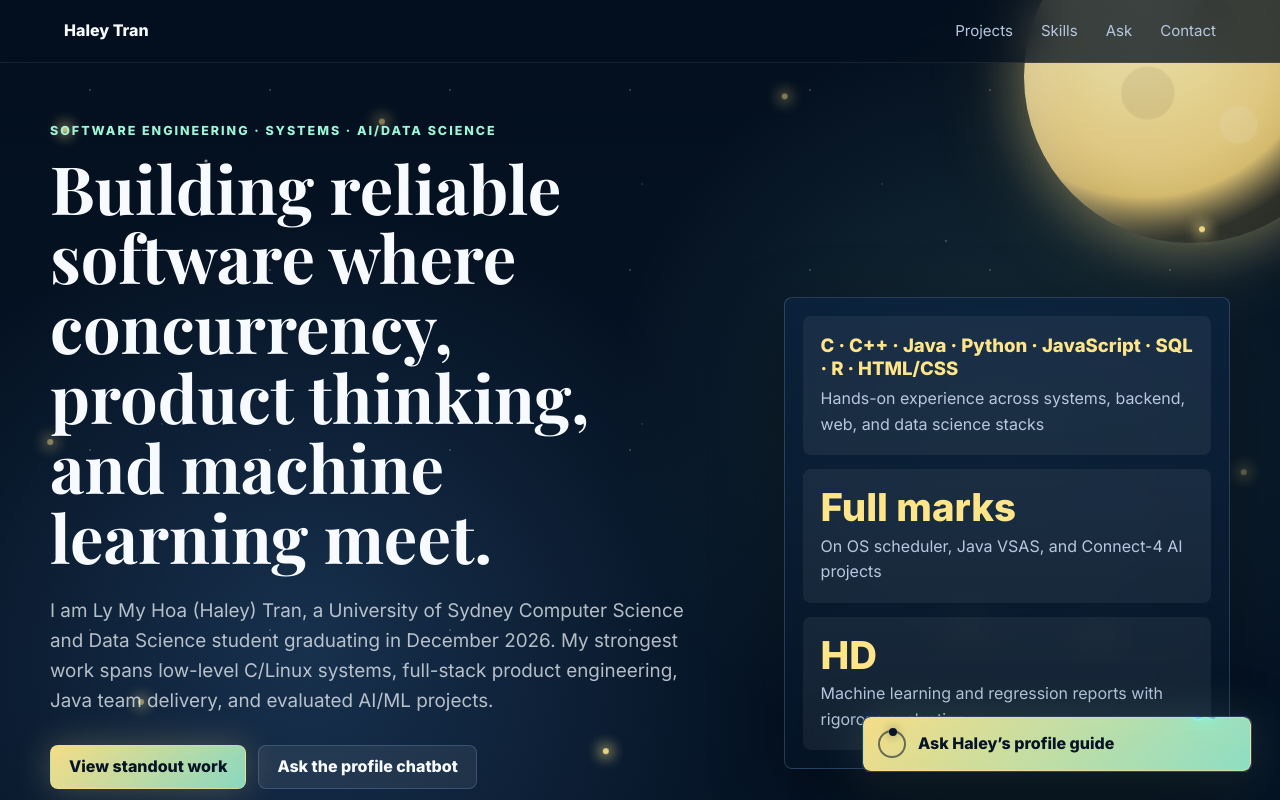
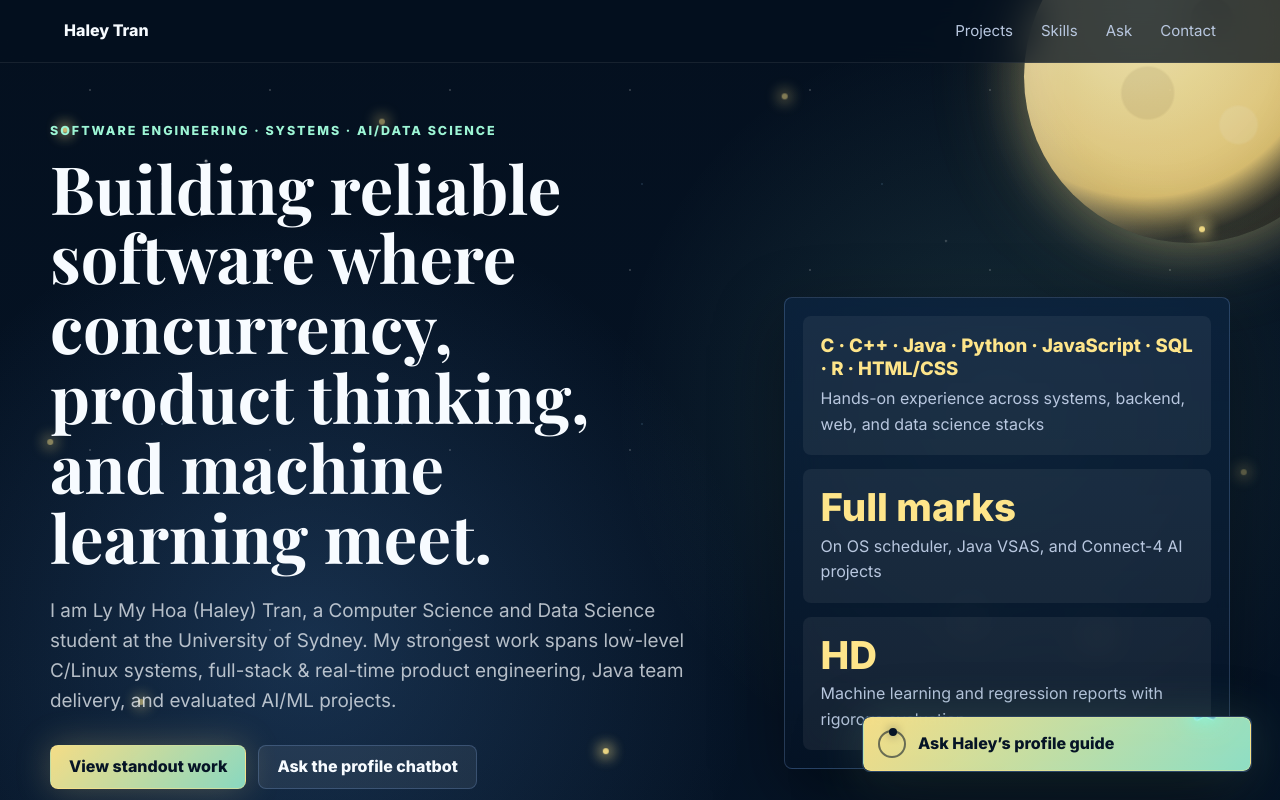
Before and after one commit to HaleyyT/portfolio, a website built with Vite: page index.html in a window 1280 px wide. Shown: the top 800 px of the page. Built offline with nearby package versions, Linux system fonts and the light colour scheme.

Commit message:
fix intro

```diff
--- a/index.html
+++ b/index.html
@@ -50,8 +50,7 @@
           <p class="eyebrow">Software Engineering · Systems · AI/Data Science</p>
           <h1>Building reliable software where concurrency, product thinking, and machine learning meet.</h1>
           <p class="hero-text">
-            I am Ly My Hoa (Haley) Tran, a University of Sydney Computer Science and Data Science student graduating in
-            December 2026. My strongest work spans low-level C/Linux systems, full-stack product engineering, Java team
+            I am Ly My Hoa (Haley) Tran, a Computer Science and Data Science student at the University of Sydney. My strongest work spans low-level C/Linux systems, full-stack & real-time product engineering, Java team
             delivery, and evaluated AI/ML projects.
           </p>
           <div class="hero-actions">
```
